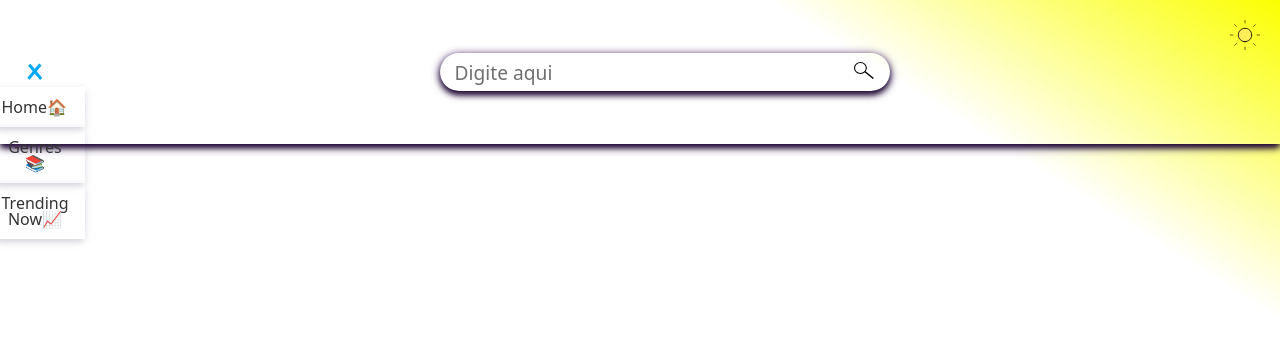
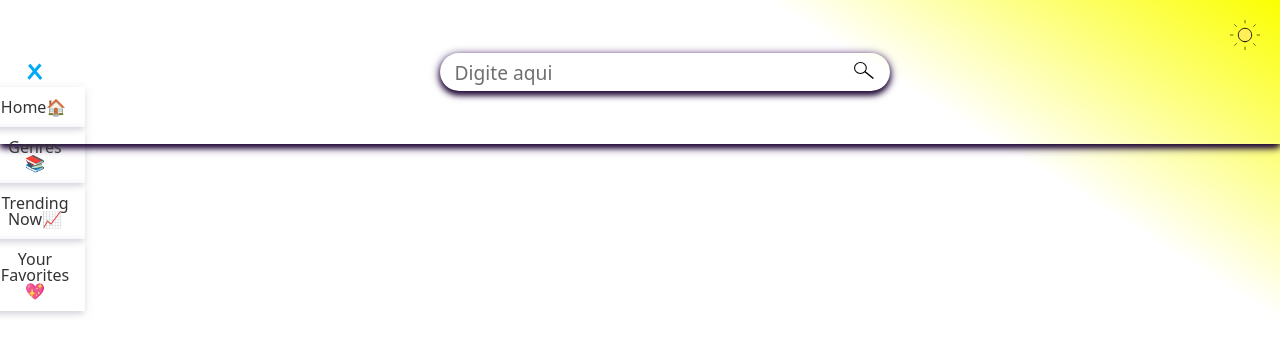
Before and after one commit to yoshtempest/manhwa-library, a Next.js app: page / in a window 1280 px wide. Both pictures are taken after a click on the element 35 px from the left and 72 px from the top of the page. Shown: the top 354 px of the page. Built offline with nearby package versions, Linux system fonts and the light colour scheme.

Commit message:
new: your favorites link

```diff
--- a/src/components/Header/Burger/index.tsx
+++ b/src/components/Header/Burger/index.tsx
@@ -40,6 +40,10 @@ const Burger = () => {
                     <Link href="/trending" className={styles.NavItem}>
                         <span>Trending Now📈</span>
                     </Link>
+
+                    <Link href="/favorites" className={styles.NavItem}>
+                        <span> Your Favorites💖</span>
+                    </Link>
                 </div>
             )}
         </div>
```
